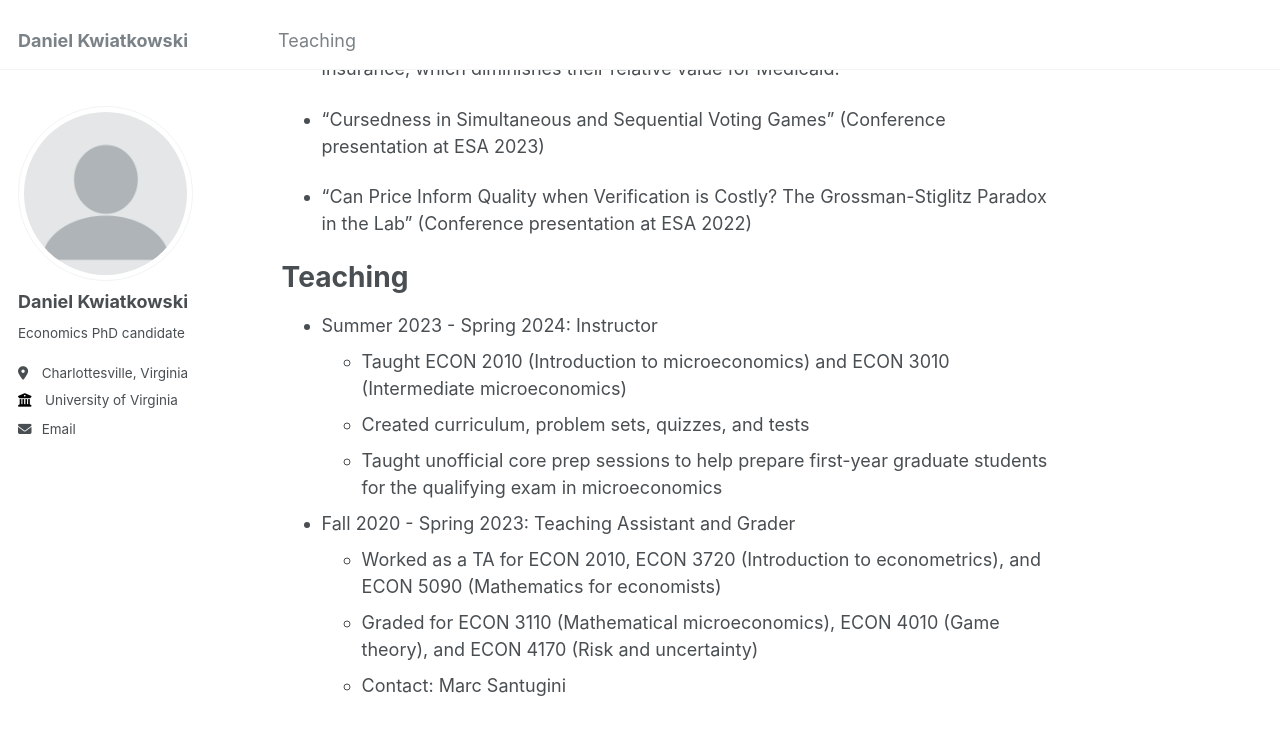
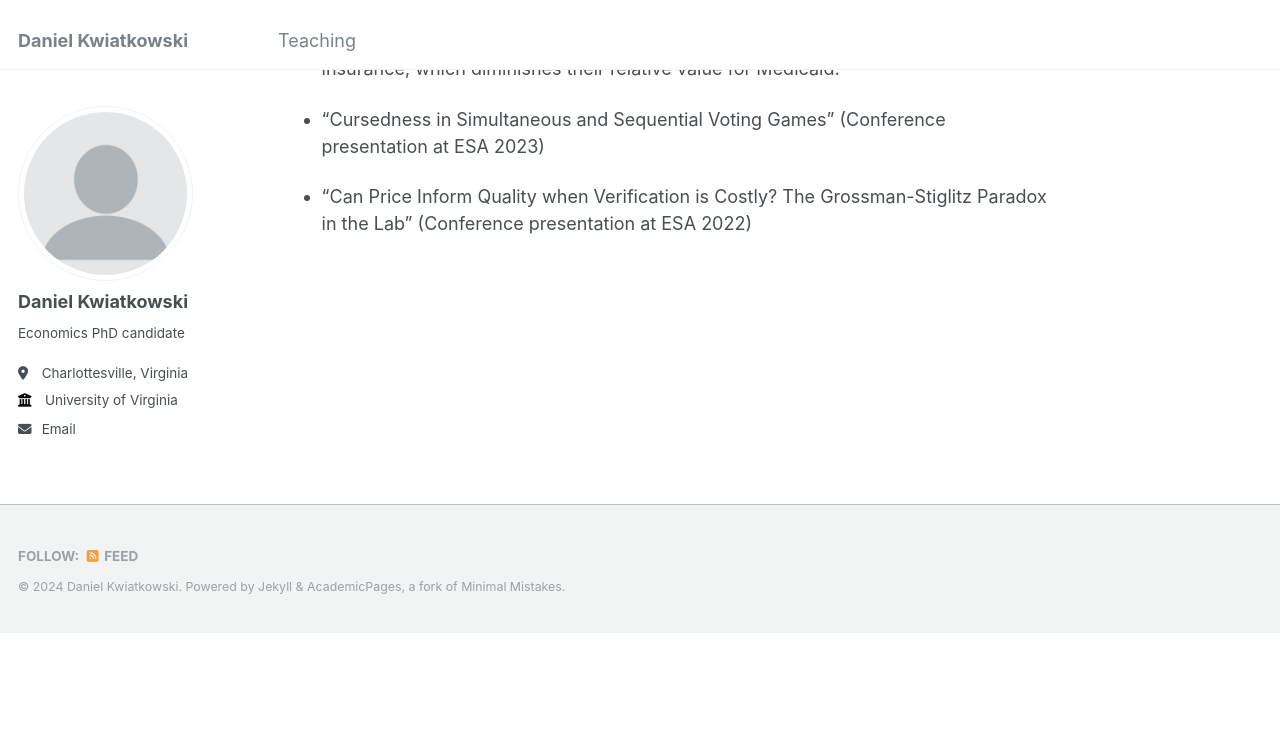
Before and after one commit to dvkwiat/dvkwiat.github.io, a Jekyll site: the page built from _pages/about.md, in a window 1280 px wide and 900 px high, scrolled down 1467 px. Shown: the top 735 px of the window. Built offline with Jekyll 4.4.1, drawn with Linux system fonts in a browser that asks for light colours; after the commit the page ends 2099 px from its top, so only the background shows below that.

Commit message:
Update about.md

```diff
--- a/_pages/about.md
+++ b/_pages/about.md
@@ -30,14 +30,3 @@ In Progress
 * "Cursedness in Simultaneous and Sequential Voting Games" (Conference presentation at ESA 2023)
 
 * "Can Price Inform Quality when Verification is Costly? The Grossman-Stiglitz Paradox in the Lab" (Conference presentation at ESA 2022)
-
-Teaching
-======
-* Summer 2023 - Spring 2024: Instructor
-  * Taught ECON 2010 (Introduction to microeconomics) and ECON 3010 (Intermediate microeconomics)
-  * Created curriculum, problem sets, quizzes, and tests
-  * Taught unofficial core prep sessions to help prepare first-year graduate students for the qualifying exam in microeconomics
-* Fall 2020 - Spring 2023: Teaching Assistant and Grader
-  * Worked as a TA for ECON 2010, ECON 3720 (Introduction to econometrics), and ECON 5090 (Mathematics for economists)
-  * Graded for ECON 3110 (Mathematical microeconomics), ECON 4010 (Game theory), and ECON 4170 (Risk and uncertainty)
-  * Contact: Marc Santugini
```
